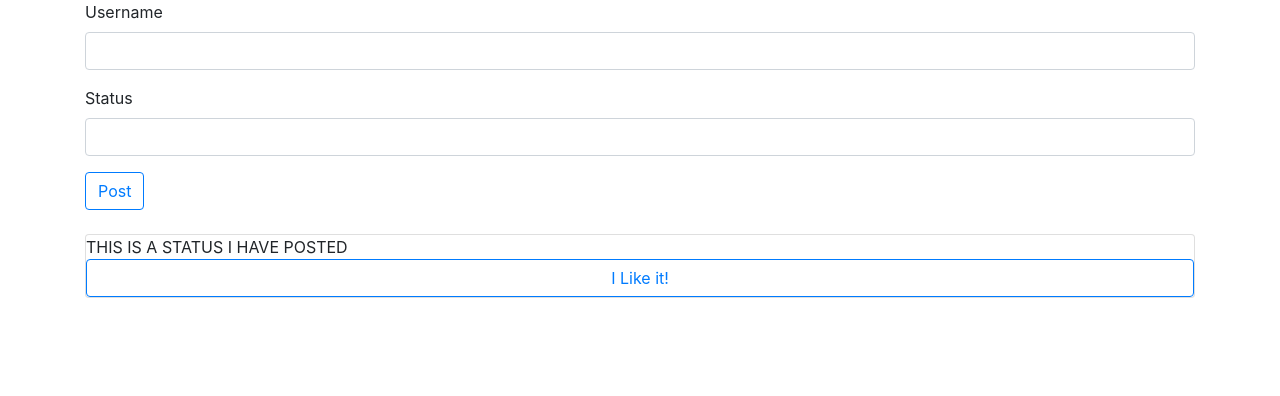
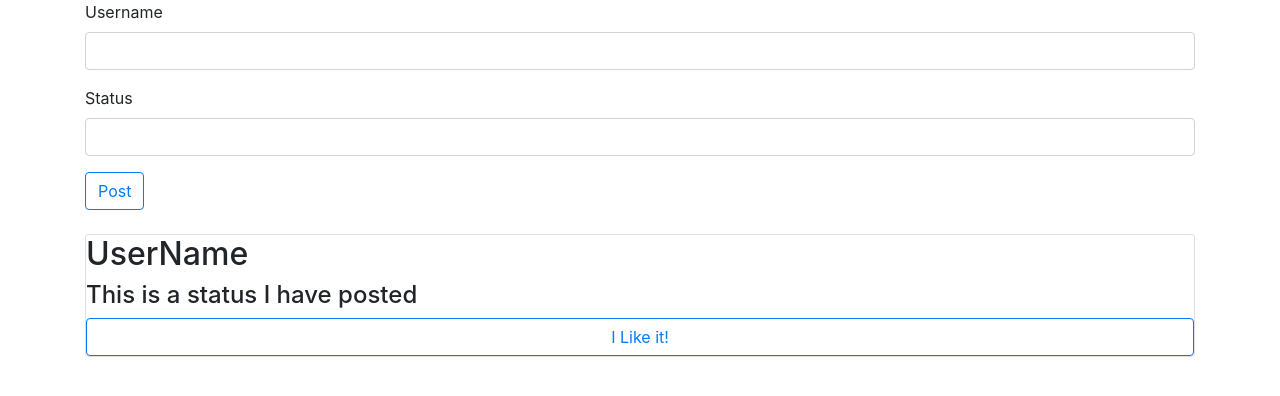
Before and after one commit to deltadesign/Fakebook, a React (Create React App) app: page / in a window 1280 px wide. Shown: the top 396 px of the page. Built offline with nearby package versions, Linux system fonts and the light colour scheme.

Commit message:
added some buttons and better static text

```diff
--- a/package.json
+++ b/package.json
@@ -13,7 +13,8 @@
     "react": "^16.13.1",
     "react-bootstrap": "^1.3.0",
     "react-dom": "^16.13.1",
-    "react-scripts": "3.4.3"
+    "react-scripts": "3.4.3",
+    "toastr": "^2.1.4"
   },
   "scripts": {
     "predeploy": "npm run build",
--- a/src/components/StatusCard.js
+++ b/src/components/StatusCard.js
@@ -15,7 +15,8 @@ class Status extends React.Component{
   return (
     <>
     <Card>
-    THIS IS A STATUS I HAVE POSTED
+    <h2>UserName</h2>
+    <h4>This is a status I have posted</h4>
     <Button variant = "outline-primary">I Like it!</Button>
     </Card>
     </>
```
Also changed, not shown: 1 other file (tests, documents, lock files or other folders).
